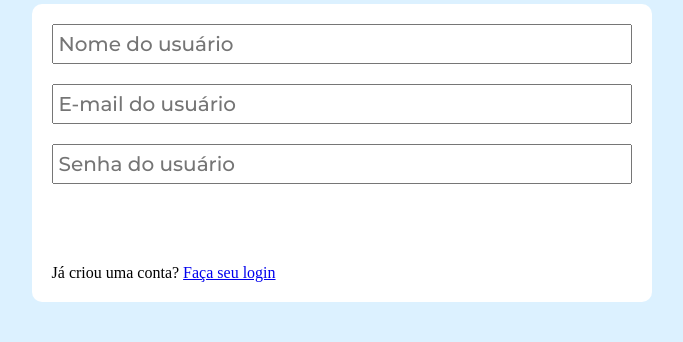
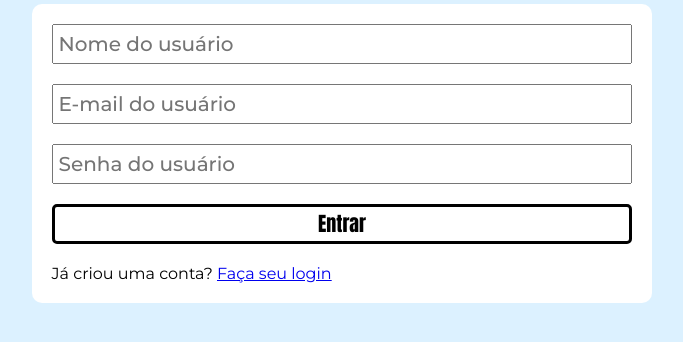
Before and after one commit to Arthur-Rodriguess/task-manager, a PHP site: template views/register-form.php in a window 1280 px wide. Shown: the part 169-511 px from the top of the page, without its empty margins (298-981 px from the left). Run offline with PHP 8.4, Linux system fonts and the light colour scheme; the template is opened without the code that fills it, so the values that code supplies are empty; some web fonts are replaced.

Commit message:
style(view): ajusta animações e textos do formulário

```diff
--- a/public/css/form.css
+++ b/public/css/form.css
@@ -30,8 +30,6 @@ main {
 }
 
 #submit-button {
-    opacity: 0;
-    transform: translateY(15px);
     font-family: var(--font-anton), sans-serif;
     line-height: 1;
     background-color: transparent;
@@ -39,11 +37,6 @@ main {
     border: 3px solid black;
     border-radius: 5px;
     cursor: pointer;
-}
-
-.form:hover #submit-button {
-    opacity: 1;
-    transform: translateY(0);
 }
 
 #submit-button:hover {
@@ -54,3 +47,7 @@ main {
     background-color: var(--button-background-color-focus);
     transition-duration: 0.1s;
 }
+
+.form-text {
+    font-family: var(--font-montserrat), sans-serif;
+}
```
